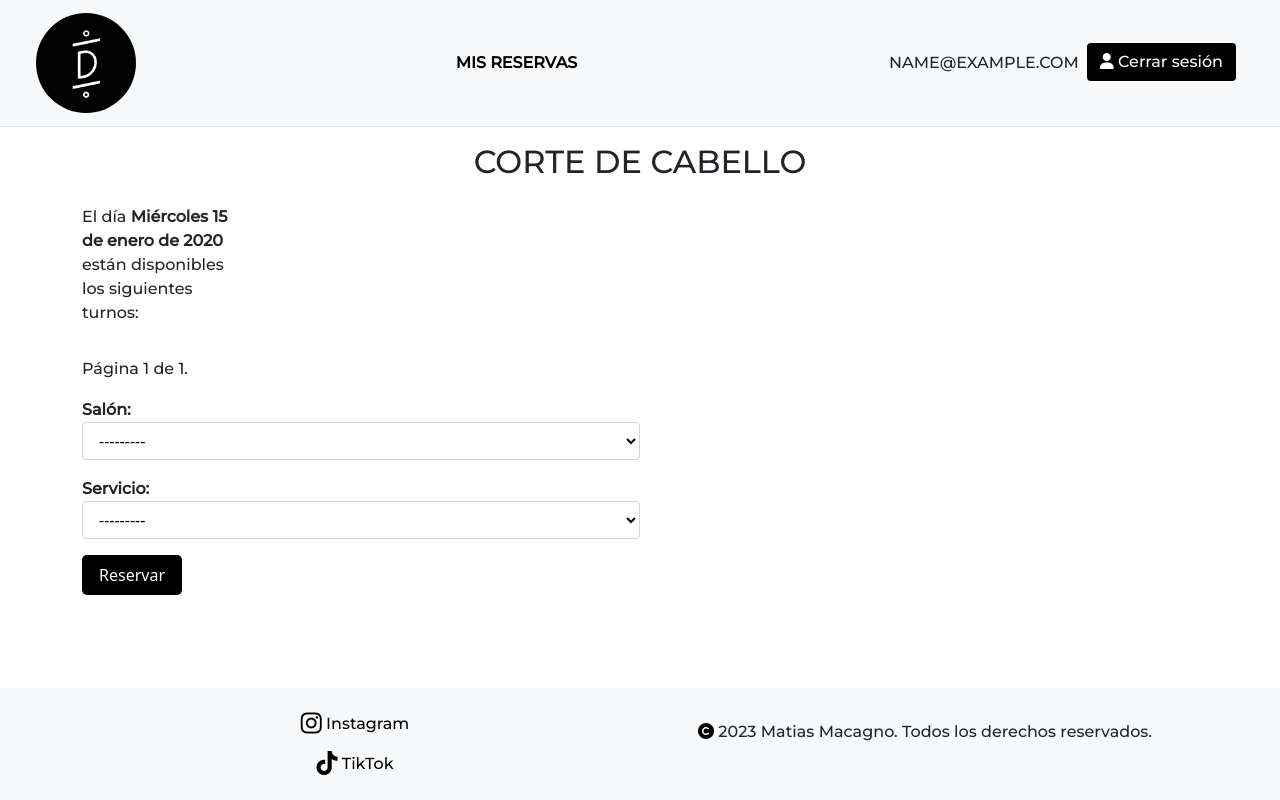
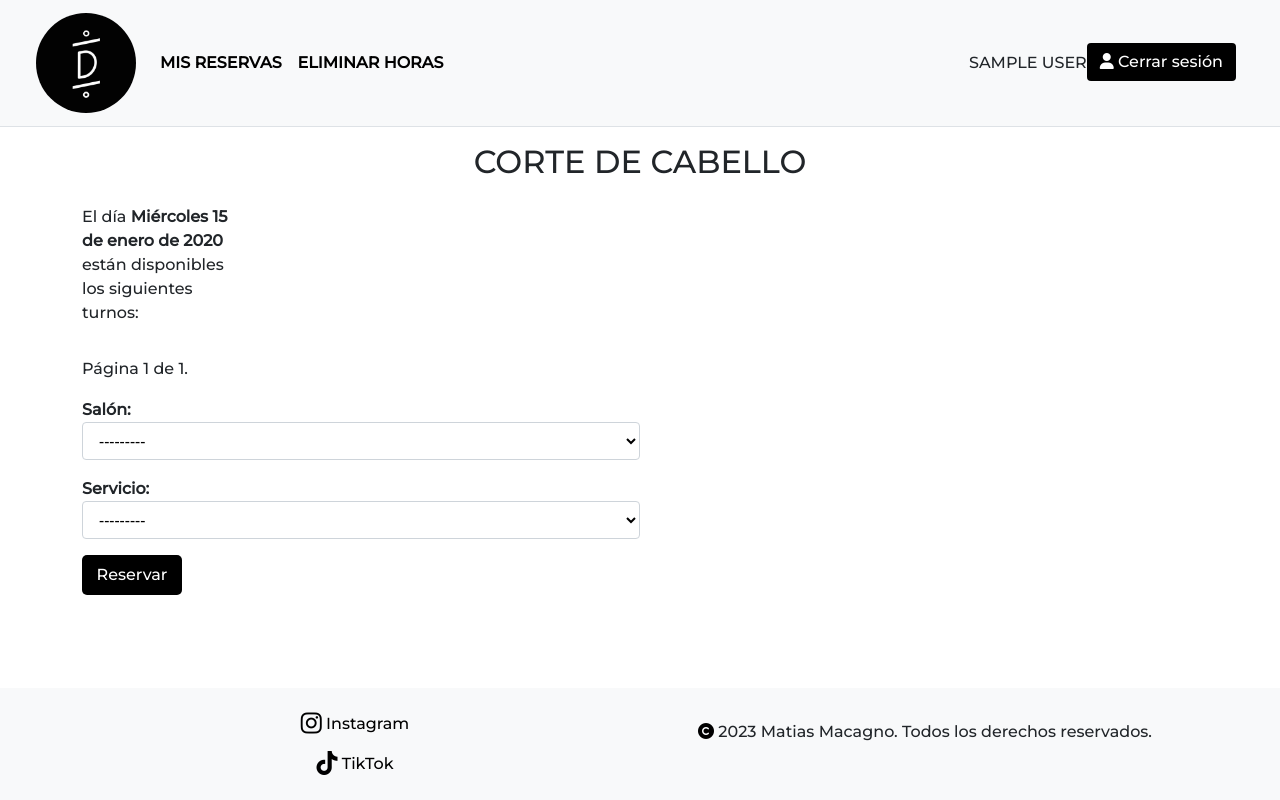
Before and after one commit to MattyDroidX/DjangoHair, a Django app: page /booking_hair/ in a window 1280 px wide. Run offline with Django 5.2, Linux system fonts and the light colour scheme; a user stored in the database is signed in; tables that the repository leaves empty hold one stand-in row (values such as "Sample post"); some libraries are stand-ins or nearby versions.

Commit message:
retouch general styles and templates

```diff
--- a/services/forms.py
+++ b/services/forms.py
@@ -1,4 +1,4 @@
 from django import forms
 
 class ConfirmDeleteForm(forms.Form):
-    confirmation = forms.BooleanField(help_text="Confirmo que deseo eliminar las OpeningHours pasadas.")
+    confirmation = forms.BooleanField(help_text="Confirmo que deseo eliminar las Horarios de apertura pasados.")
--- a/static/css/booking.css
+++ b/static/css/booking.css
@@ -11,6 +11,11 @@
 h2 {
     font-family: 'Montserrat', sans-serif;
     font-weight: 500;
+}
+
+.btn:hover {
+    color: rgb(255, 255, 255);
+    background-color: #303030;
 }
 
 .custom-select {
@@ -44,7 +49,7 @@
     margin-bottom: 8px;
     position: relative;
     overflow: hidden;
-    width: 120px;
+    width: 130px;
     height: 30px;
     display: flex;
     align-items: center;
--- a/static/css/registration.css
+++ b/static/css/registration.css
@@ -8,7 +8,10 @@
     font-weight: 500;
 }
 
-
+.btn:hover {
+  color: rgb(255, 255, 255);
+  background-color: #303030;
+}
 
   /* Style the form heading */
 h2 {
--- a/templates/booking/booking.html
+++ b/templates/booking/booking.html
@@ -8,7 +8,7 @@
     <link rel="stylesheet" href="{% static 'css/booking.css' %}">
 </head>
 <div class="container mx-auto mb-3">
-    <h2 class="mt-3 text-center text-uppercase">{{title.0.service_type}}</h2>
+    <h2 class="mt-3 text-center text-uppercase" style="font-family:'Montserrat', sans-serif; font-weight: 500;">{{title.0.service_type}}</h2>
     <form method="post" action="{% url 'create_booking_authenticated' %}">
 
         {% csrf_token %}
@@ -38,8 +38,8 @@
         <div class="pagination mt-3">
             <span class="step-links">
                 {% if current_days.has_previous %}
-                    <a href="?page=1" class="text-decoration-none btnCard" style="color: white;">&laquo; Inicio</a>
-                    <a href="?page={{ current_days.previous_page_number }}" class="text-decoration-none btnCard" style="color: white;">Anterior</a>
+                    <a href="?page=1" class="text-decoration-none btnCard btn" style="color: white;">&laquo; Inicio</a>
+                    <a href="?page={{ current_days.previous_page_number }}" class="text-decoration-none btnCard btn" style="color: white;">Anterior</a>
                 {% endif %}
 
                 <span class="current">
@@ -47,8 +47,8 @@
                 </span>
 
                 {% if current_days.has_next %}
-                    <a href="?page={{ current_days.next_page_number }}" class="text-decoration-none btnCard" style="color: white;">Siguiente</a>
-                    <a href="?page={{ current_days.paginator.num_pages }}" class="text-decoration-none btnCard last" style="color: white;">Última &raquo;</a>
+                    <a href="?page={{ current_days.next_page_number }}" class="text-decoration-none btnCard btn" style="color: white;">Siguiente</a>
+                    <a href="?page={{ current_days.paginator.num_pages }}" class="text-decoration-none btnCard btn last" style="color: white;">Última &raquo;</a>
                 {% endif %}
             </span>
         </div>
@@ -69,7 +69,7 @@
         </div>
 
 
-        <button type="submit" class="btnCard" style="width: 100px;">Reservar</button>
+        <button type="submit" class="btnCard btn" style="width: 100px; font-family:'Montserrat', sans-serif; font-weight: 500;">Reservar</button>
 
     </form>
 </div>
--- a/templates/booking/user_bookings.html
+++ b/templates/booking/user_bookings.html
@@ -12,7 +12,7 @@
           {% if not booking.is_cancelled %}
             <form method="post" action="{% url 'cancel_booking' booking.id %}" class="cancel-form">
               {% csrf_token %}
-              <button type="submit" class="btnCard text-center" style="width: 180px; font-family: 'Montserrat', sans-serif;">Cancelar Reserva</button>
+              <button type="submit" class="btnCard text-center mb-3" style="width: 180px; font-family: 'Montserrat', sans-serif;">Cancelar Reserva</button>
             </form>
           {% else %}
             <p>Reserva Cancelada</p>
--- a/templates/confirm_delete_past_opening_hours.html
+++ b/templates/confirm_delete_past_opening_hours.html
@@ -10,7 +10,7 @@
 <form method="post" action="{% url 'delete_past_opening_hours' %}">
     {% csrf_token %}
     {{ form }}
-    <button type="submit">Confirmar Eliminación</button>
+    <button type="submit" class="btnCard btn" style="font-family: 'Montserrat', sans-serif; font-weight: 500;">Confirmar Eliminación</button>
   </form>
 </div>
   {% endblock content %}
--- a/templates/home.html
+++ b/templates/home.html
@@ -3,7 +3,7 @@
 
 {% block content %}
 
-<div class="container mx-auto mb-2 mt-3">
+<div class="container mx-auto mb-2 mt-4">
     <div class="row">
         <div class="col-md-4 text-justify mx-auto">
             <p class="text-justify">
--- a/templates/navbar.html
+++ b/templates/navbar.html
@@ -2,28 +2,30 @@
 
 <nav class="navbar navbar-expand-md navbar-light bg-light border-bottom">
   <div class="container-fluid mx-4">
-        <a class="navbar-brand" href="{% url 'home' %}">
-            <img src="{% static 'images/dinastia-logo.png' %}" alt="Logo" width="100" height="100" class="nav-logo"/>
-        </a>
+    <a class="navbar-brand" href="{% url 'home' %}"><img src="{% static 'images/dinastia-logo.png' %}" alt="Logo" width="100" height="100" class="nav-logo" /></a>
 
-        <button class="navbar-toggler" type="button" data-bs-toggle="collapse" data-bs-target="#navbarNav"
-                aria-controls="navbarNav" aria-expanded="false" aria-label="Toggle navigation">
-            <span class="navbar-toggler-icon"></span>
-        </button>
+    <button class="navbar-toggler" type="button" data-bs-toggle="collapse" data-bs-target="#navbarNav" aria-controls="navbarNav" aria-expanded="false" aria-label="Toggle navigation"><span class="navbar-toggler-icon"></span></button>
 
     <div class="collapse navbar-collapse" id="navbarNav">
-            <ul class="navbar-nav mx-auto">
+      <ul class="navbar-nav">
         <li class="nav-item">
           <a href="{% url 'user_bookings' %}" class="nav-link fw-bold text-uppercase" style="color: black">Mis reservas</a>
         </li>
+        {% if user.is_staff %}
+          <li class="nav-item">
+            <a href="{% url 'confirm_delete_past_opening_hours' %}" class="nav-link fw-bold text-uppercase" style="color: black">Eliminar horas</a>
+          </li>
+        {% endif %}
       </ul>
       {% if user.is_authenticated %}
-            <div class="d-flex flex-column flex-md-row"> <!-- Cambio aquí -->
-                <p class="mt-3 mx-2 text-uppercase">{{user.get_username}}</p>
+        <div class="d-flex flex-column flex-md-row ms-auto">
+          <!-- Cambio aquí -->
+          <p class="mt-3 text-uppercase">{{ user.first_name }} {{ user.last_name }}</p>
           <a href="{% url 'logout' %}"><button type="button" class="btn mt-2 me-md-2"><span class="fas fa-user"></span> Cerrar sesión</button></a>
         </div>
       {% else %}
-          <div class="d-flex flex-column flex-md-row"> <!-- Cambio aquí -->
+        <div class="d-flex flex-column flex-md-row ms-auto">
+          <!-- Cambio aquí -->
           <a href="{% url 'login' %}"><button type="button" class="btn mt-2 me-md-2"><span class="fas fa-user"></span> Iniciar sesión</button></a>
           <a href="{% url 'register' %}"><button type="button" class="btn mt-2"><span class="fas fa-user-plus"></span> Registrarme</button></a>
         </div>
--- a/templates/registration/login.html
+++ b/templates/registration/login.html
@@ -29,7 +29,7 @@
         {{ form.password.label_tag }}
         {{ form.password }}
 
-    <input type="submit" value="Iniciar sesión" class="mt-3 btnCard">
+    <input type="submit" value="Iniciar sesión" class="mt-3 btnCard btn">
     <input type="hidden" name="next" value="{{ next }}">
   </form>
 
--- a/templates/services.html
+++ b/templates/services.html
@@ -23,11 +23,11 @@
             </small>
             {% if forloop.counter0 == 0 %}
               <a href="{% url 'get_booking_hair' %}" class="text-white text-decoration-none text-center">
-                <button class="btnCard mb-2">Agregar servicio<i class="fa-solid fa-plus" style="color: #ffffff;"></i></button>
+                <button class="btn btnCard mb-2">Agregar servicio<i class="fa-solid fa-plus" style="color: #ffffff;"></i></button>
               </a>
             {% elif forloop.counter0 == 1 %}
               <a href="{% url 'get_booking_hair_beard' %}" class="text-white text-decoration-none text-center">
-                <button class="btnCard mb-2">Agregar servicio<i class="fa-solid fa-plus" style="color: #ffffff;"></i></button>
+                <button class="btn btnCard mb-2">Agregar servicio<i class="fa-solid fa-plus" style="color: #ffffff;"></i></button>
               </a>
             {% endif %}
           </div>
```
Lines whose indentation alone changed are shown as unchanged.
